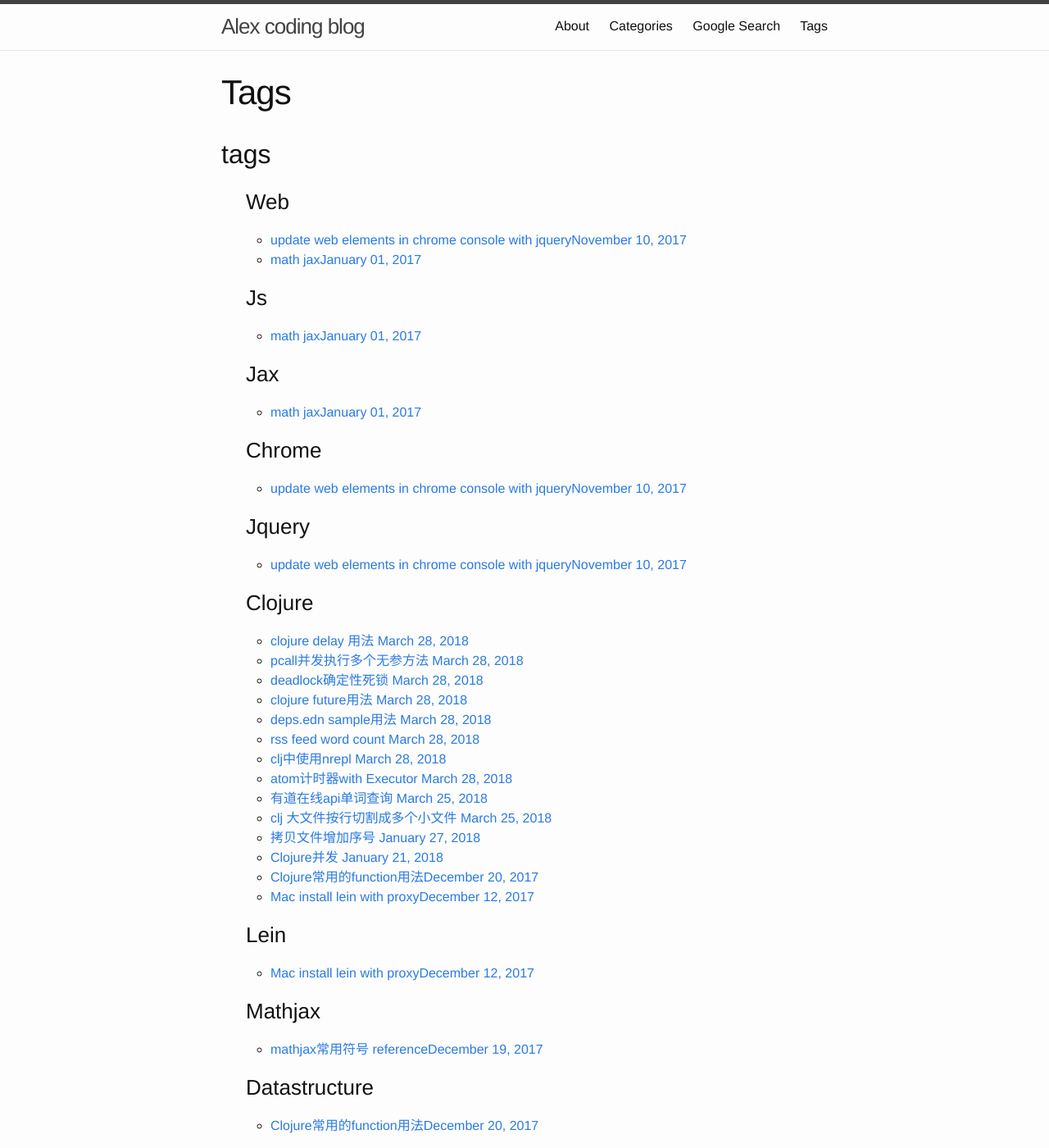
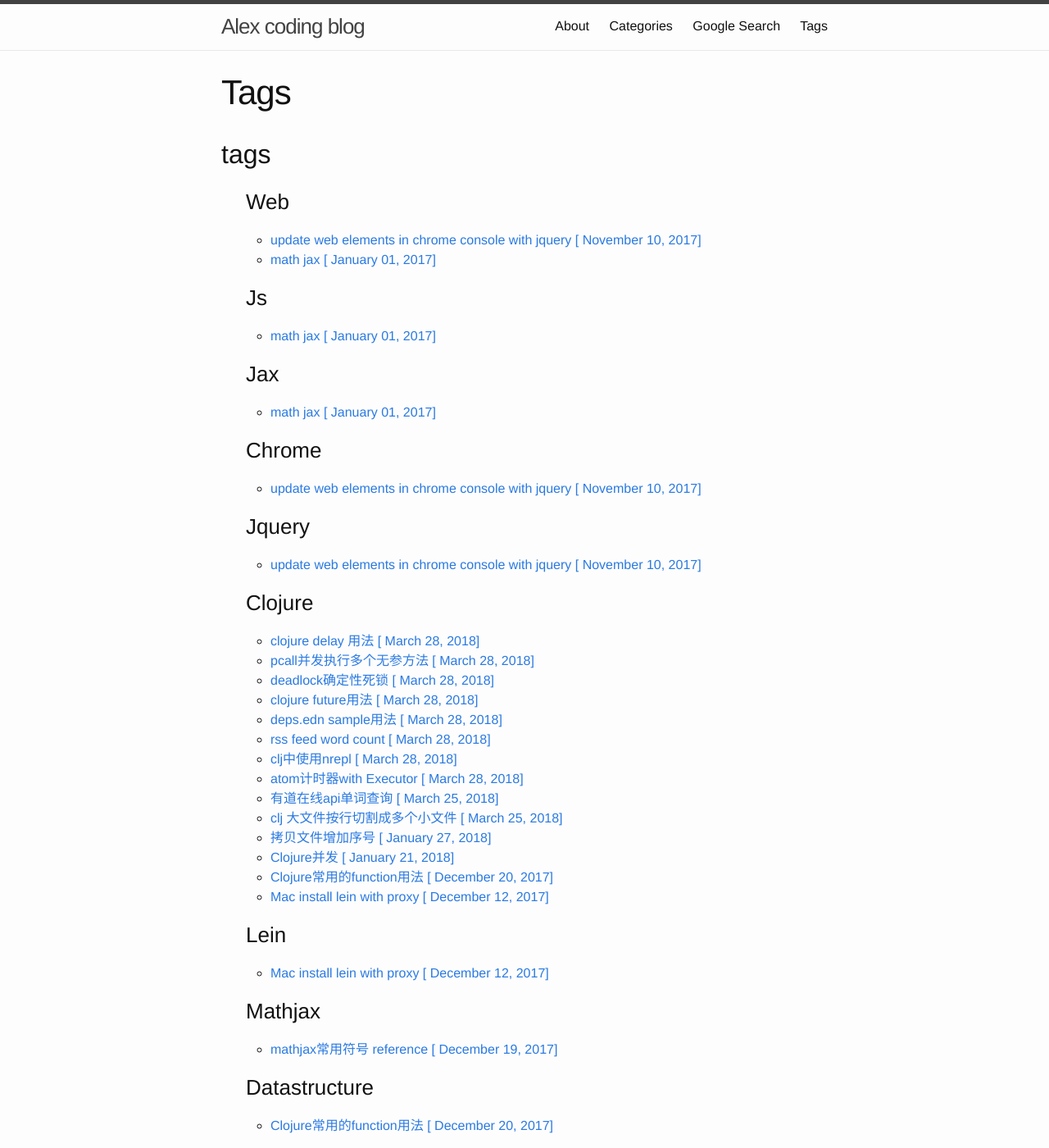
Before and after one commit to BadUncleX/blog, a Jekyll site: the page built from tags.md, in a window 1280 px wide and 1400 px high. Shown: the whole window at 82% size. Built offline with Jekyll 4.4.1, drawn with Linux system fonts in a browser that asks for light colours; some of the changed text lies outside the part shown.

Commit message:
format title for tag page

```diff
--- a/tags.md
+++ b/tags.md
@@ -27,7 +27,7 @@
     {% for post in pages_list %}
       {% if post.title != null %}
       {% if group == null or group == post.group %}
-      <li><a href="{{ site.url }}{{ post.url }}">{{ post.title }}<span class="entry-date"><time datetime="{{ post.date | date_to_xmlschema }}" itemprop="datePublished">{{ post.date | date: "%B %d, %Y" }}</time></span></a></li>
+      <li><a href="{{ site.url }}{{ post.url }}">{{ post.title }} [<span class="entry-date"><time datetime="{{ post.date | date_to_xmlschema }}" itemprop="datePublished">{{ post.date | date: " %B %d, %Y" }}</time></span>]</a></li>
       {% endif %}
       {% endif %}
     {% endfor %}
```
